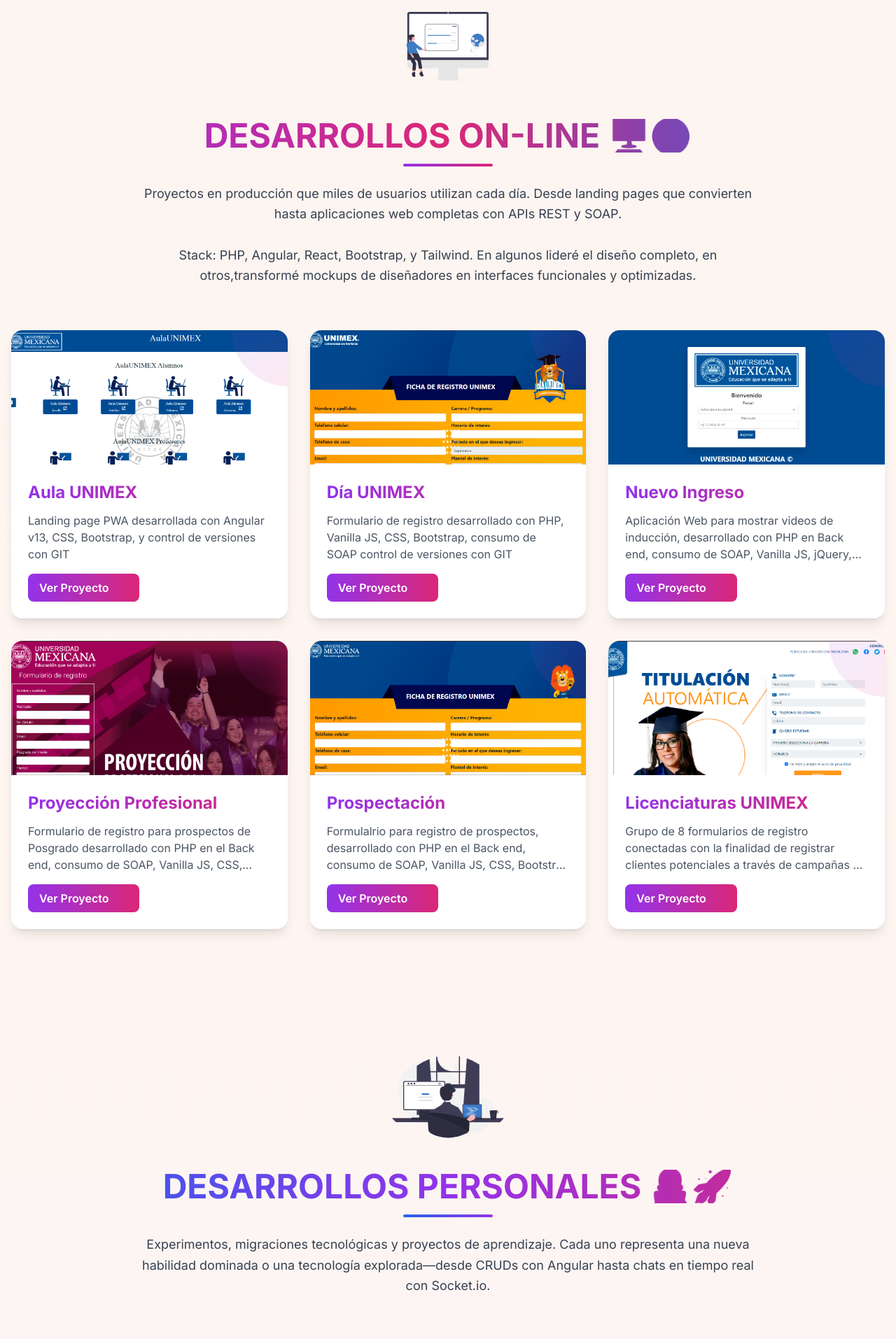
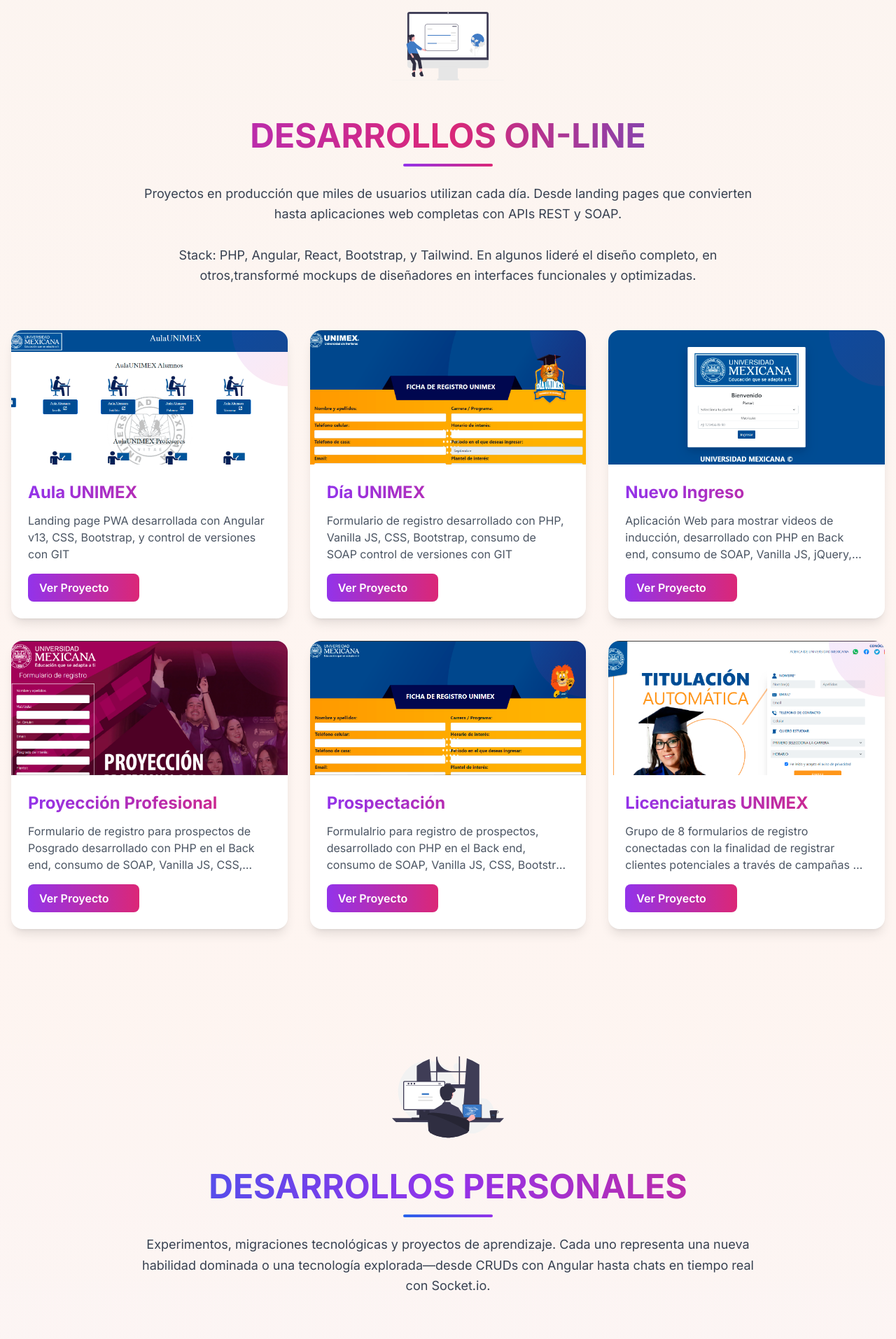
Before and after one commit to artmcel/artmcel.github.io, a React (Vite) app: page / in a window 1280 px wide. Shown: the part 1810-3724 px from the top of the page at 70% size. Built offline with nearby package versions, Linux system fonts and the light colour scheme; some icons are missing; a web font is replaced by a local one.

Commit message:
delete icons

```diff
--- a/src/templates/PersonalDevs/PersonalDevs.jsx
+++ b/src/templates/PersonalDevs/PersonalDevs.jsx
@@ -29,7 +29,7 @@
             />
           </div>
           <h2 className="text-2xl sm:text-3xl md:text-4xl lg:text-5xl font-bold mb-4 bg-gradient-to-r from-blue-600 via-purple-600 to-pink-600 bg-clip-text text-transparent px-2">
-            DESARROLLOS PERSONALES 👨🏻‍💻🚀
+            DESARROLLOS PERSONALES
           </h2>
           <div className="h-1 w-32 bg-gradient-to-r from-blue-600 to-purple-600 rounded-full mx-auto mb-6"></div>
           <p className="text-lg text-gray-700 max-w-4xl mx-auto leading-relaxed">
--- a/src/templates/ProductionDevs/ProdDevs.jsx
+++ b/src/templates/ProductionDevs/ProdDevs.jsx
@@ -1,5 +1,4 @@
 import { motion } from "framer-motion";
-import { Icon } from "@iconify/react";
 import prodDevs from "../../assets/online-prod.svg";
 import ProjectCard from "../../components/ProjectCard";
 import { productionDevs } from "../../libs/data";
@@ -31,7 +30,7 @@
             />
           </div>
           <h2 className="text-2xl sm:text-3xl md:text-4xl lg:text-5xl font-bold mb-4 bg-gradient-to-r from-purple-600 via-pink-600 to-blue-600 bg-clip-text text-transparent px-2">
-            DESARROLLOS ON-LINE 🖥️🌎
+            DESARROLLOS ON-LINE
           </h2>
           <div className="h-1 w-32 bg-gradient-to-r from-purple-600 to-pink-600 rounded-full mx-auto mb-6"></div>
           <p className="text-lg text-gray-700 max-w-4xl mx-auto leading-relaxed">
```
